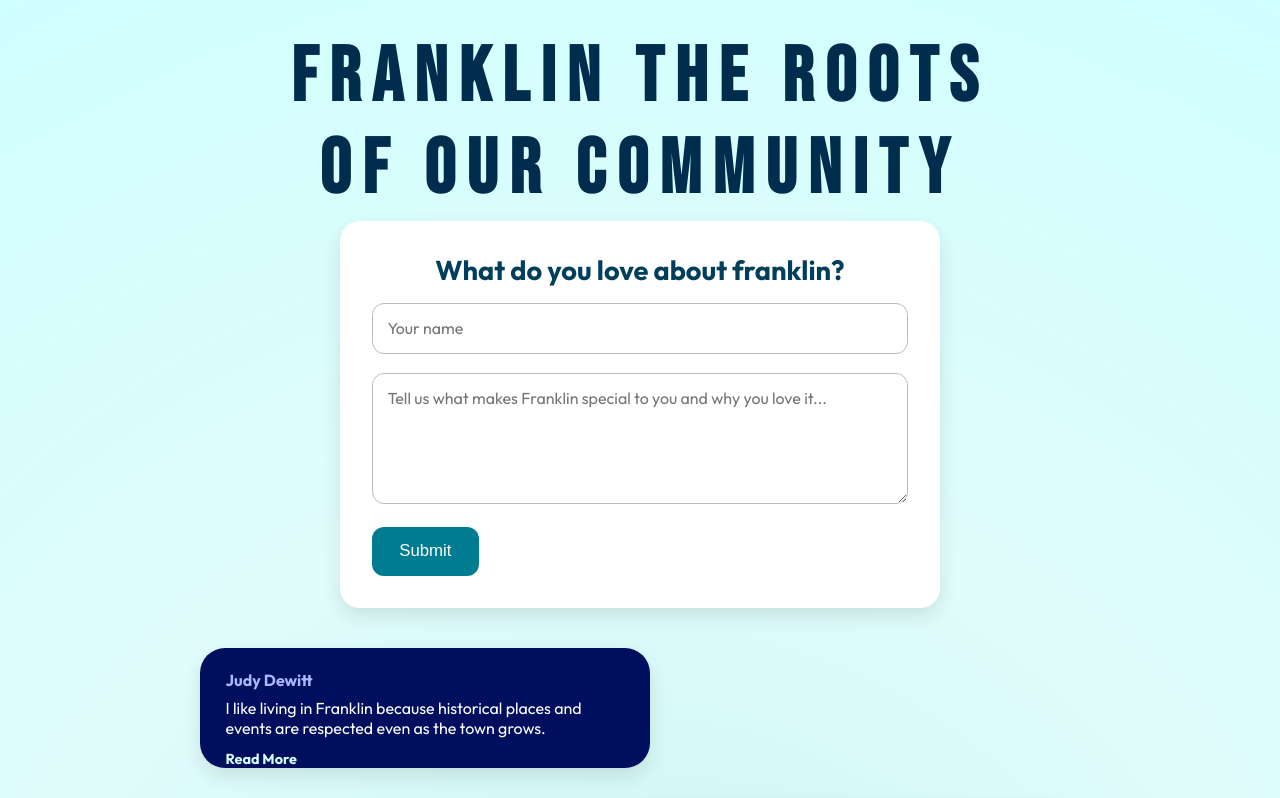
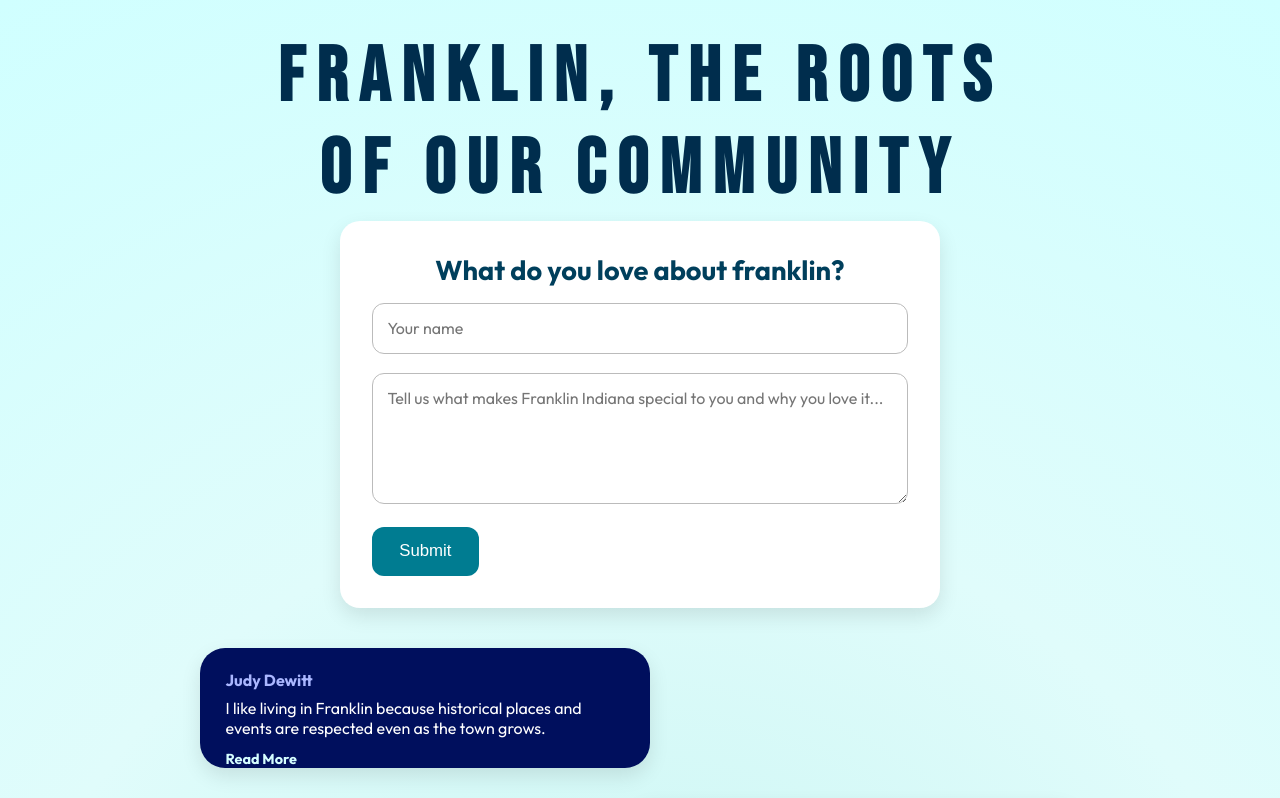
Before and after one commit to Legogym/life-in-franklin, a React (Vite) app: page / in a window 1280 px wide. Shown: the top 798 px of the page. Built offline with nearby package versions, Linux system fonts and the light colour scheme; no server answers; the database is empty.

Commit message:
New Title and other changes

```diff
--- a/src/App.jsx
+++ b/src/App.jsx
@@ -117,7 +117,7 @@ export default function App() {
           animate={{ opacity: 1, y: 0 }}
           transition={{ duration: 1 }}
         >
-          Franklin The Roots of Our Community
+          Franklin, The Roots of Our Community
         </motion.h1>
       </header>
 
@@ -135,7 +135,7 @@ export default function App() {
         <textarea
           name="text"
           rows="5"
-          placeholder="Tell us what makes Franklin special to you and why you love it..."
+          placeholder="Tell us what makes Franklin Indiana special to you and why you love it..."
           value={formData.text}
           onChange={handleInputChange}
           required
```
